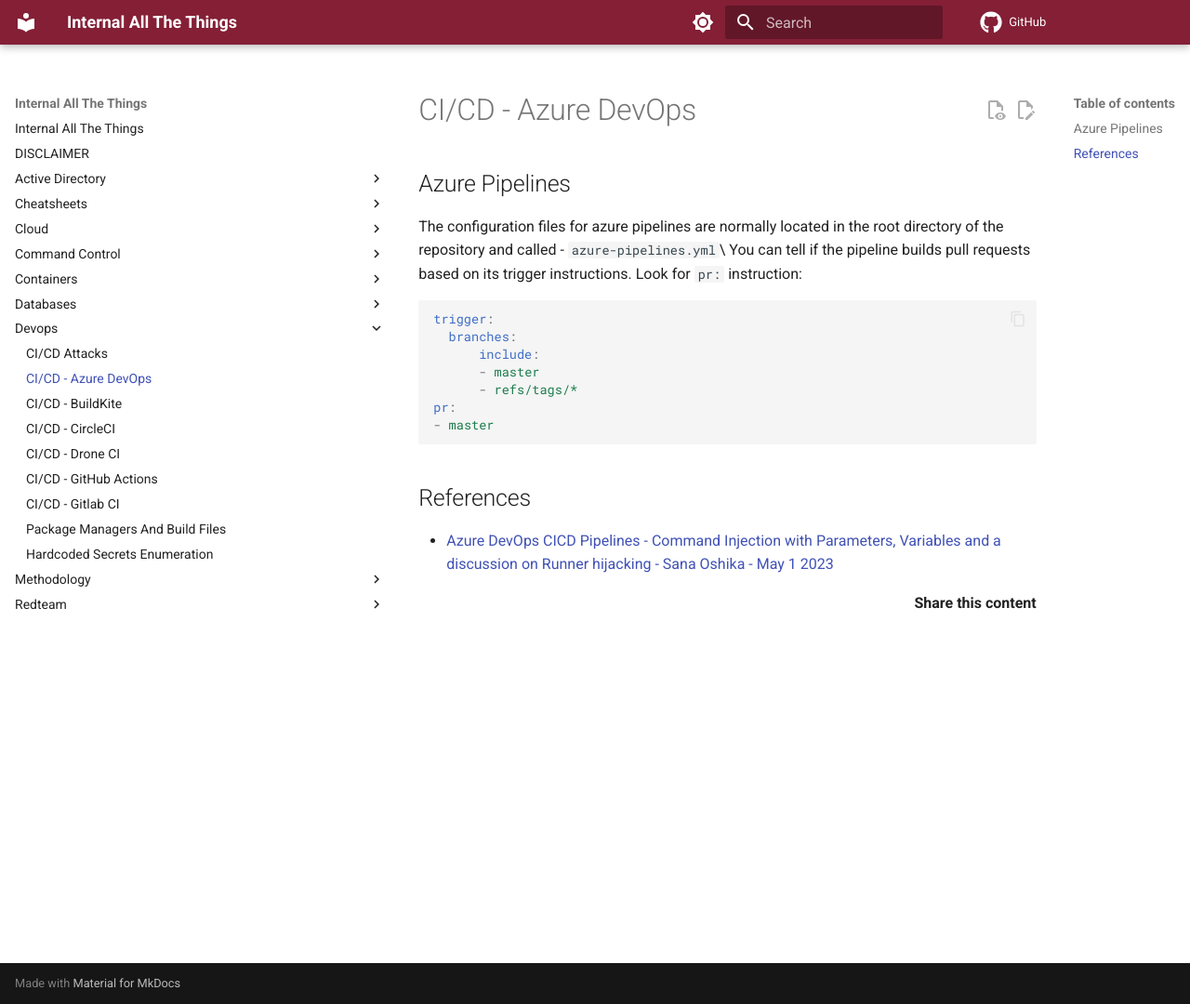
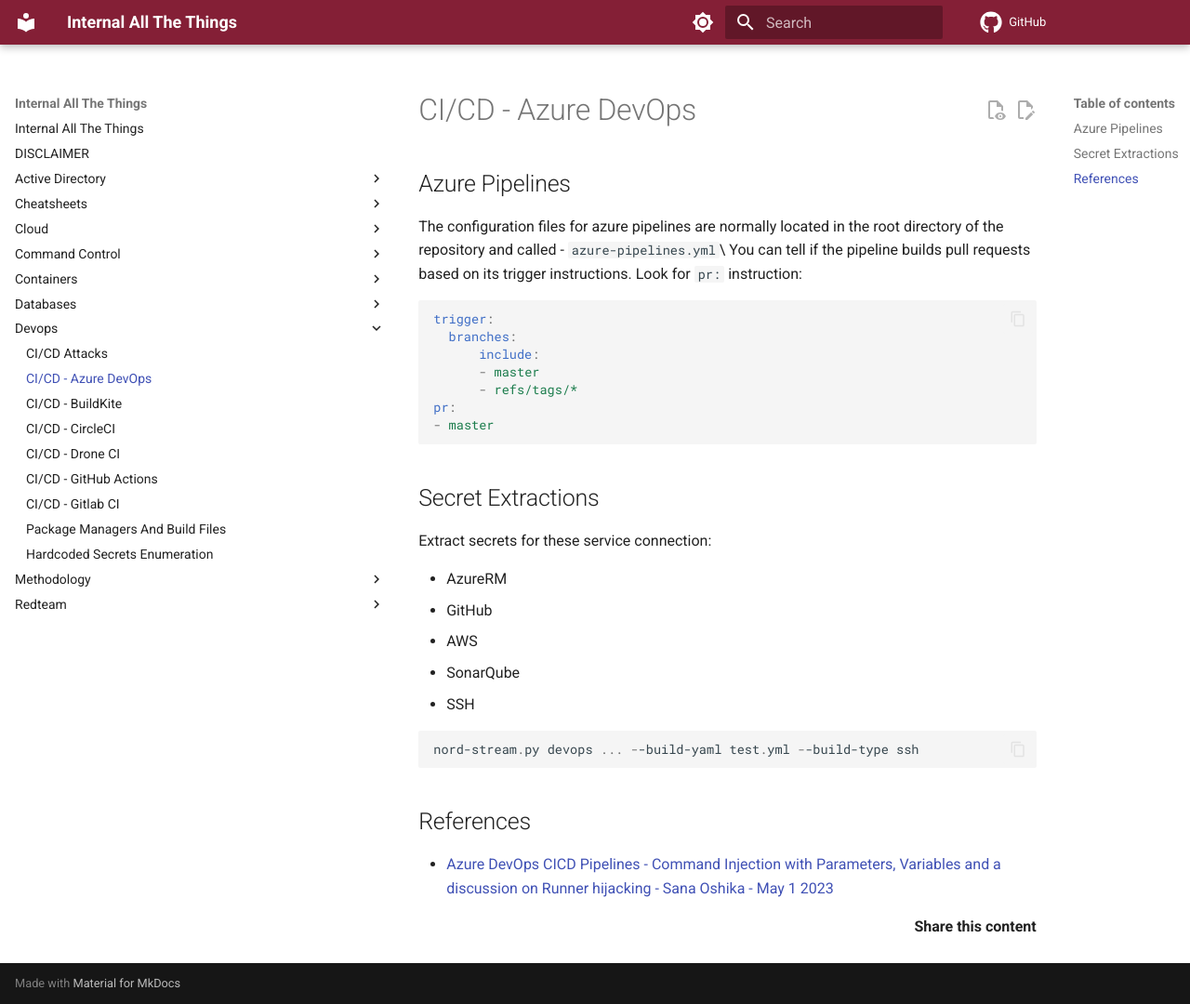
Before and after one commit to swisskyrepo/InternalAllTheThings, an MkDocs documentation site: the page built from docs/devops/cicd-azure-devops.md, in a window 1280 px wide and 1080 px high. Shown: the whole window at 93% size. Built offline with MkDocs 1.6.1 and Material for MkDocs 9.7.7, drawn with Linux system fonts in a browser that asks for light colours; comment, search, counter and statistics services are not loaded.

Commit message:
Update devops files

````diff
--- a/docs/devops/cicd-azure-devops.md
+++ b/docs/devops/cicd-azure-devops.md
@@ -15,6 +15,20 @@
 - master
 ```
 
+## Secret Extractions
+
+Extract secrets for these service connection:
+
+* AzureRM
+* GitHub
+* AWS
+* SonarQube
+* SSH
+
+```ps1
+nord-stream.py devops ... --build-yaml test.yml --build-type ssh
+```
+
 ## References
 
-- [Azure DevOps CICD Pipelines - Command Injection with Parameters, Variables and a discussion on Runner hijacking - Sana Oshika - May 1 2023](https://pulsesecurity.co.nz/advisories/Azure-Devops-Command-Injection)
+* [Azure DevOps CICD Pipelines - Command Injection with Parameters, Variables and a discussion on Runner hijacking - Sana Oshika - May 1 2023](https://pulsesecurity.co.nz/advisories/Azure-Devops-Command-Injection)
````
Also changed, not shown: docs/devops/README.md (+0 -1 lines), docs/devops/secrets-enumeration.md (+4 -0 lines).
